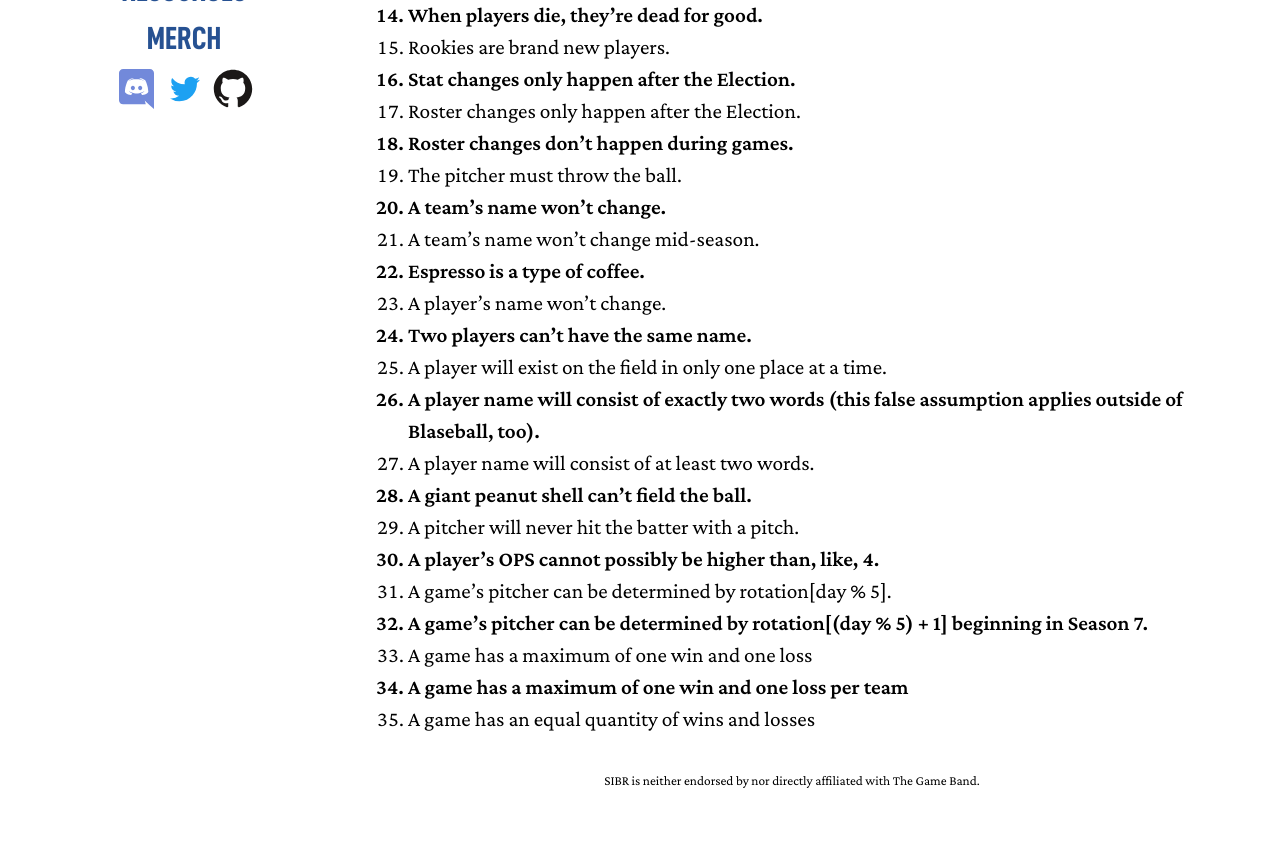
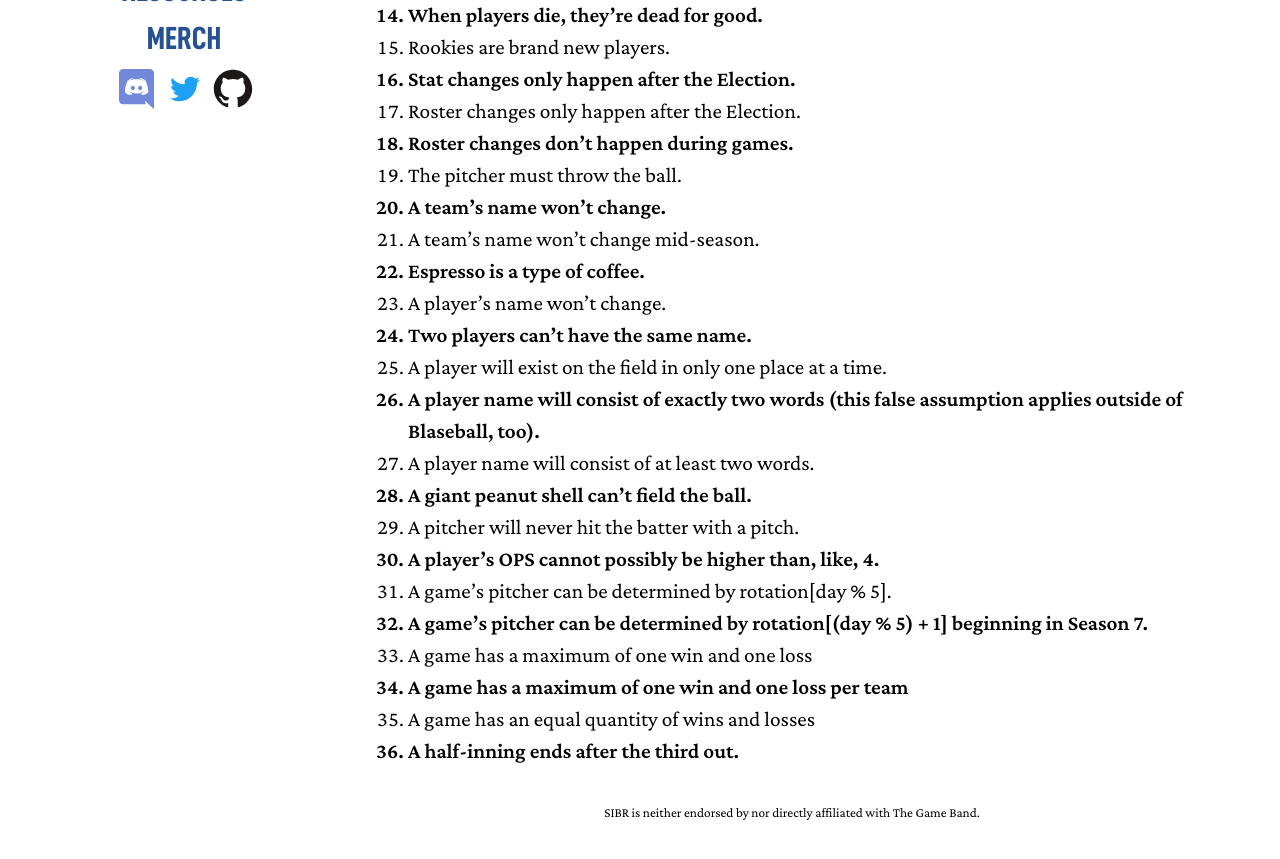
Before and after one commit to Society-for-Internet-Blaseball-Research/sibr.dev, a Jekyll site: the page built from falsehoods.md, in a window 1280 px wide and 900 px high, scrolled down 572 px. Shown: the top 859 px of the window. Built offline with Jekyll 4.4.1, drawn with Linux system fonts in a browser that asks for light colours; our own code applies the rules of GitHub Pages for plain Markdown files.

Commit message:
add a newly discovered falsehood

```diff
--- a/falsehoods.md
+++ b/falsehoods.md
@@ -38,3 +38,4 @@ title: Falsehoods Programmers Believe about Blaseball
 33. A game has a maximum of one win and one loss
 34. A game has a maximum of one win and one loss per team
 35. A game has an equal quantity of wins and losses
+36. A half-inning ends after the third out.
```
